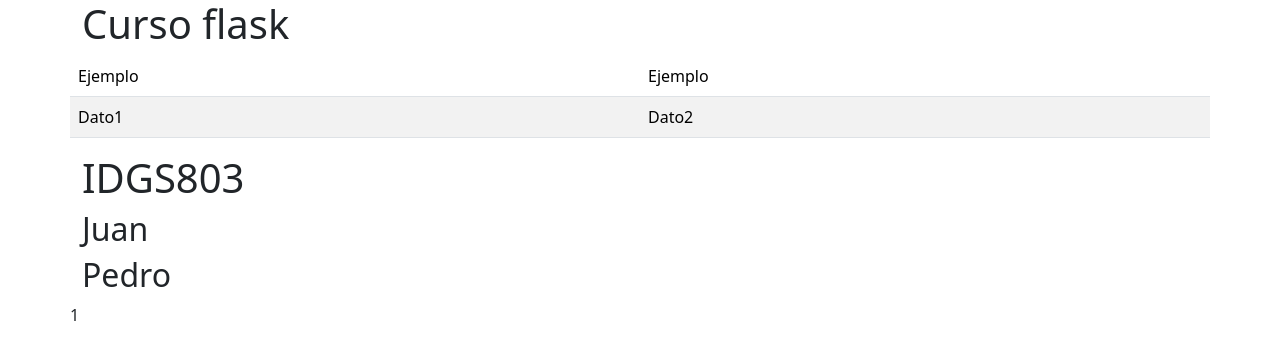
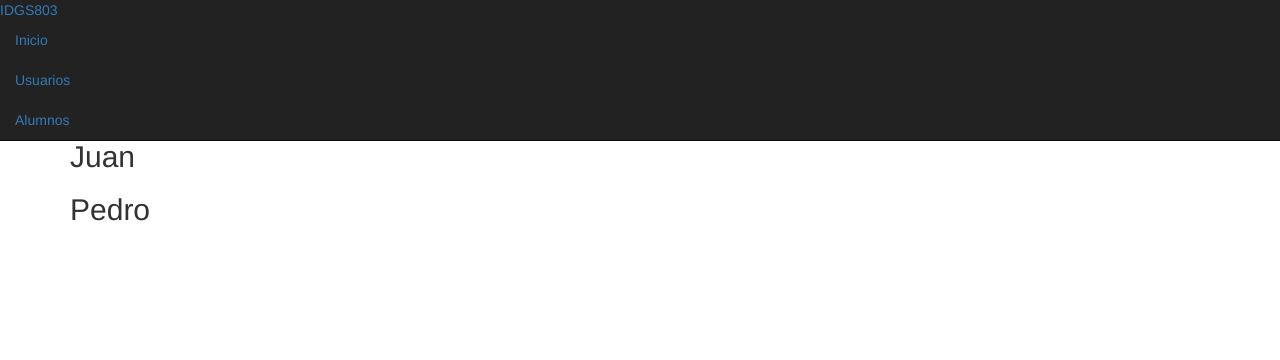
Before and after one commit to IDGS-803-22001447/IntroFlask, a Flask app: page / in a window 1280 px wide. Shown: the top 360 px of the page. Run offline with Flask 3, Linux system fonts and the light colour scheme; some libraries are stand-ins or nearby versions.

Commit message:
Formularios

```diff
--- a/templates/cinepolis.html
+++ b/templates/cinepolis.html
@@ -69,7 +69,7 @@
             <label>Tarjeta Cineco:</label>
             <div class="radio-group">
                 <label><input type="radio" name="tarjeta_cineco" value="Si"> Sí</label>
-                <label><input type="radio" name="tarjeta_cineco" value="No" checked> No</label>
+                <label><input type="radio" name="tarjeta_cineco" value="No" > No</label>
             </div>
 
             <label>Cantidad de Boletos:</label>
--- a/templates/layaout.html
+++ b/templates/layaout.html
@@ -1,39 +1,53 @@
 <!DOCTYPE html>
 <html>
+
 <head>
     <meta charset='utf-8'>
     <meta http-equiv='X-UA-Compatible' content='IE=edge'>
     <title>Page Title</title>
     <meta name='viewport' content='width=device-width, initial-scale=1'>
+    <link rel="stylesheet" href="../static/bootstrap/css/bootstrap.min.css">
     <link rel='stylesheet' type='text/css' media='screen' href='main.css'>
-    <link href="https://cdn.jsdelivr.net/npm/bootstrap@5.3.3/dist/css/bootstrap.min.css" rel="stylesheet" integrity="sha384-QWTKZyjpPEjISv5WaRU9OFeRpok6YctnYmDr5pNlyT2bRjXh0JMhjY6hW+ALEwIH" crossorigin="anonymous">
     <script src='main.js'></script>
+    <style>
+        body{
+            padding-top: 60px;
+        }
+        .tr-head{background-color: #dff0d8;}
+    </style>
+    <link rel="stylesheet" href="../static/bootstrap/css/bootstrap-responsive.css">
 </head>
+
 <body>
+    <div class="navbar navbar navbar-inverse navbar-fixed-top">
+        <div class="navbar-inner">
+            <div clas="container">
+                <a href="" class="brand">
+                    IDGS803
+                </a>
+                <ul class="nav">
+                    <li class="active">
+                        <a href="">
+                            <i class="icon-home icon-white"></i> Inicio
+                        </a>
+                    </li>
+                    <li>
+                        <a href="">
+                            <i class="icon-user icon-white"></i> Usuarios
+                        </a>
+                    </li>
+                    <li>
+                        <a href="">
+                            <i class="icon-user icon-white"></i> Alumnos
+                        </a>
+                    </li>
+                </ul>
+            </div>
+        </div>
+    </div>
     <div class="container">
-        <div class="row">
-            <h1>Curso flask</h1>
-            <table class="table table-striped">
-                <thead>
-                    <tr>
-                        <td>
-                            Ejemplo
-                        </td>
-                        <td>
-                            Ejemplo
-                        </td>
-                    </tr>
-                </thead>
-                <tbody>
-                    <td>Dato1</td>
-                    <td>Dato2</td>
-                </tbody>
-            </table>
-            {% block container %}
-
-            {% endblock %}1
-
-        </div>
+        {% block container%}
+        {% endblock %}
     </div>
 </body>
 </html>
```
Also changed, not shown: forms.py (added, +10 -0 lines), templates/_macros.html (added, +9 -0 lines), templates/ejemplo1.html (+8 -0 lines), 1 other file.
